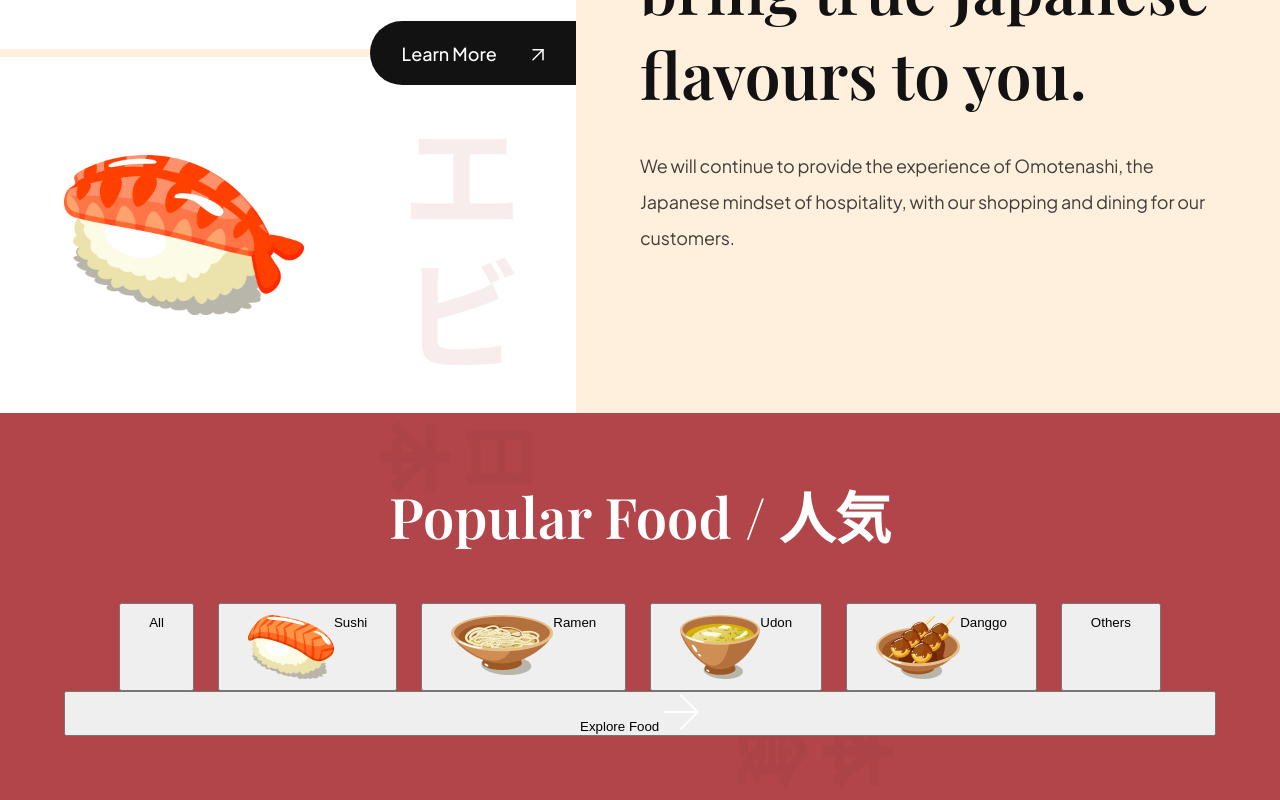
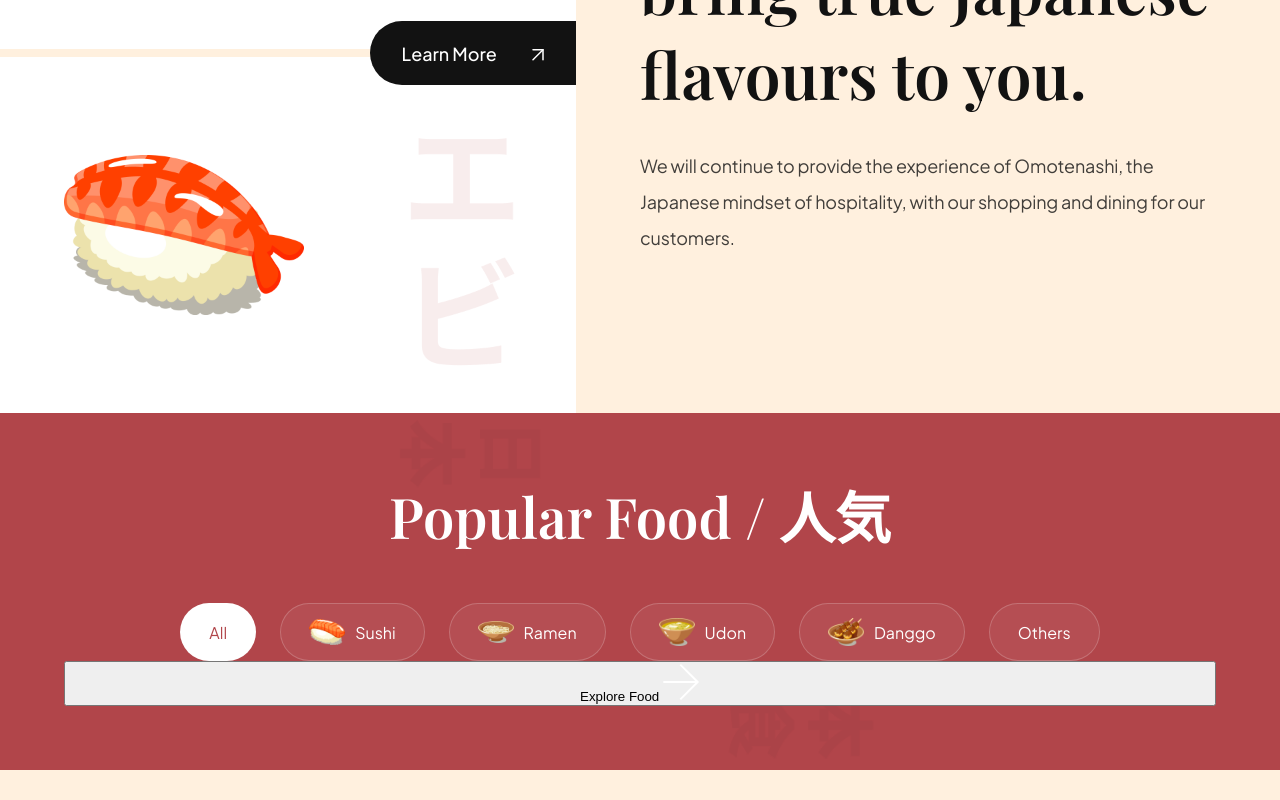
Before and after one commit to Amirhosein-Imani/sushi-themed-website, a website built with Vite: page index.html in a window 1280 px wide. Shown: the part 1105-1905 px from the top of the page. After the commit the page ends 1875 px from the top, so only its background shows below. Built offline with nearby package versions, Linux system fonts and the light colour scheme.

Commit message:
popular section css--commit

```diff
--- a/css/sections/popular.css
+++ b/css/sections/popular.css
@@ -28,6 +28,29 @@
 .popular-foods__filter-btn{
     display: flex;
     flex-direction: row;
-
+    align-items: center;
     padding: 10px 28px;
+    gap: 10px;
+    background-color: rgba(255, 255, 255, 0.05);
+    border: 1px solid rgba(255, 255, 255, 0.2);
+    border-radius: 46px;
+    font-size: 16px;
+    font-family: var(--plus-jakarta-sans);
+    font-weight: 300px;
+    line-height: 25px;
+    color: #fff;
+    cursor: pointer;
 }
+.popular-foods__filter-btn img{
+    width: 36px;
+    height: 36px;
+    object-fit: contain;
+}
+.popular-foods__filter-btn.active{
+    background-color: #fff;
+    color: var(--primary-color);
+}
+.popular-foods__filter-btn:hover{
+    background-color: #fff;
+    color: var(--primary-color);
+}
```
